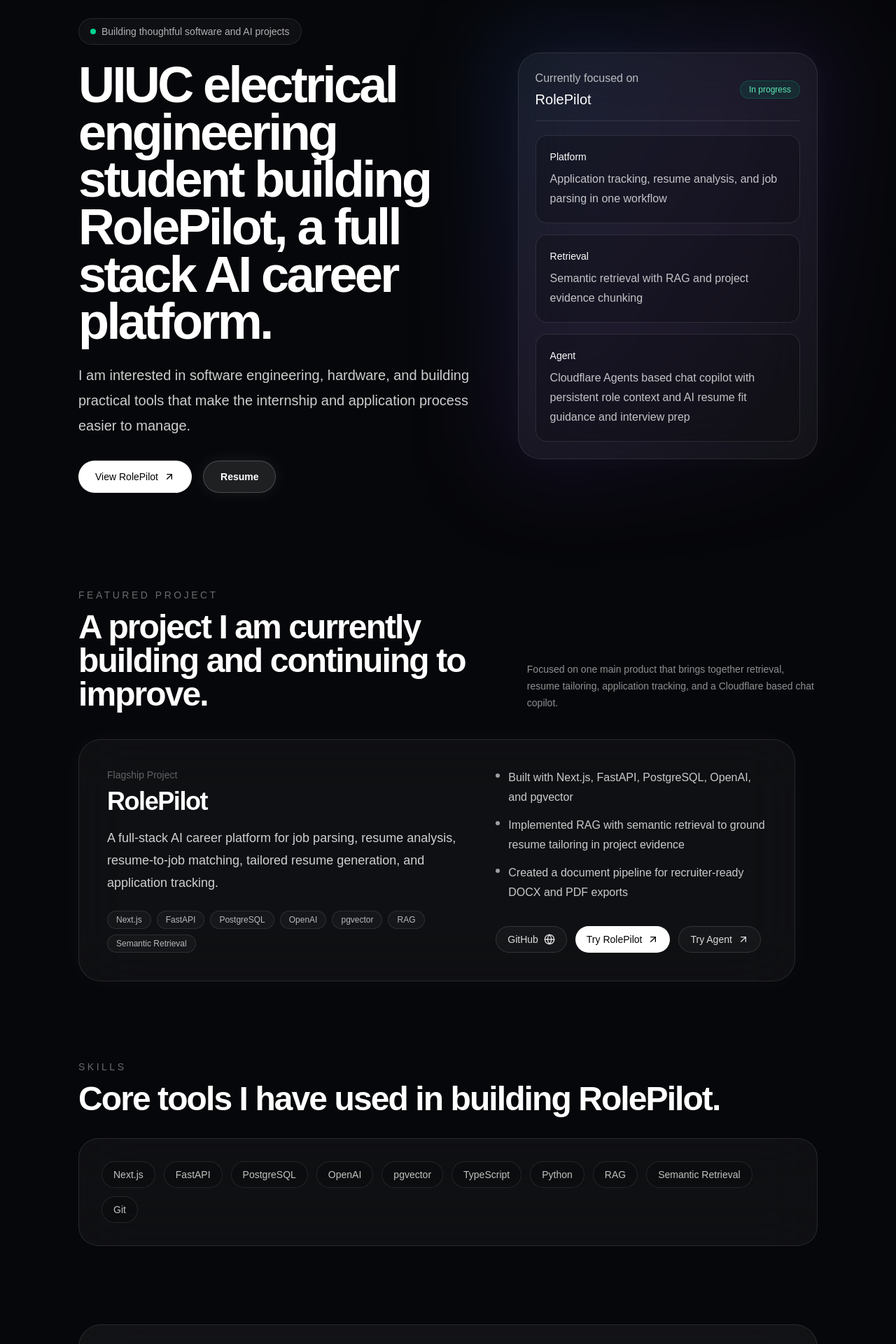
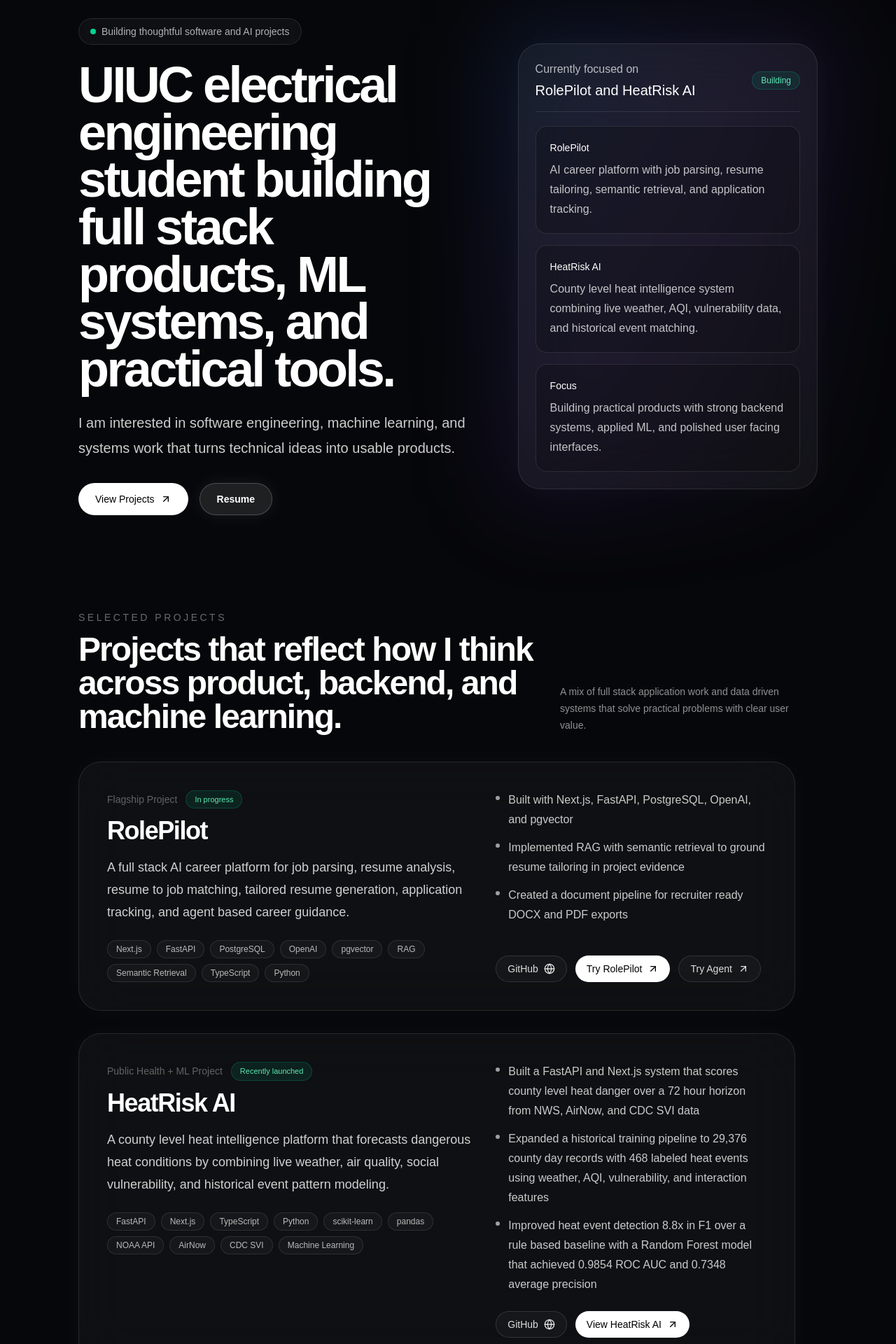
Before and after one commit to RogerXiao1507/portfolio-website, a Next.js app: page / in a window 1280 px wide. Shown: the part 180-2100 px from the top of the page at 70% size. Built offline with nearby package versions, Linux system fonts and the light colour scheme.

Commit message:
added heatrisk to portfolio

```diff
--- a/app/page.tsx
+++ b/app/page.tsx
@@ -3,15 +3,30 @@
 import { motion } from "framer-motion";
 import { ArrowUpRight, Globe, Link, Mail, Sparkles } from "lucide-react";
 
-const project = {
+type Project = {
+  title: string;
+  eyebrow: string;
+  description: string;
+  details: string[];
+  tags: string[];
+  github: string;
+  live?: string;
+  liveLabel?: string;
+  extraHref?: string;
+  extraLabel?: string;
+  status: string;
+};
+
+const projects: Project[] = [
+  {
     title: "RolePilot",
     eyebrow: "Flagship Project",
     description:
-    "A full-stack AI career platform for job parsing, resume analysis, resume-to-job matching, tailored resume generation, and application tracking.",
+      "A full stack AI career platform for job parsing, resume analysis, resume to job matching, tailored resume generation, application tracking, and agent based career guidance.",
     details: [
       "Built with Next.js, FastAPI, PostgreSQL, OpenAI, and pgvector",
       "Implemented RAG with semantic retrieval to ground resume tailoring in project evidence",
-    "Created a document pipeline for recruiter-ready DOCX and PDF exports",
+      "Created a document pipeline for recruiter ready DOCX and PDF exports",
     ],
     tags: [
       "Next.js",
@@ -21,11 +36,44 @@
       "pgvector",
       "RAG",
       "Semantic Retrieval",
+      "TypeScript",
+      "Python",
     ],
     github: "https://github.com/RogerXiao1507",
     live: "https://rolepilot-nu.vercel.app/",
-  agentLive: "https://cf_ai_rolepilot_agent.xiaoroger1507.workers.dev/",
-};
+    liveLabel: "Try RolePilot",
+    extraHref: "https://cf_ai_rolepilot_agent.xiaoroger1507.workers.dev/",
+    extraLabel: "Try Agent",
+    status: "In progress",
+  },
+  {
+    title: "HeatRisk AI",
+    eyebrow: "Public Health + ML Project",
+    description:
+      "A county level heat intelligence platform that forecasts dangerous heat conditions by combining live weather, air quality, social vulnerability, and historical event pattern modeling.",
+    details: [
+      "Built a FastAPI and Next.js system that scores county level heat danger over a 72 hour horizon from NWS, AirNow, and CDC SVI data",
+      "Expanded a historical training pipeline to 29,376 county day records with 468 labeled heat events using weather, AQI, vulnerability, and interaction features",
+      "Improved heat event detection 8.8x in F1 over a rule based baseline with a Random Forest model that achieved 0.9854 ROC AUC and 0.7348 average precision",
+    ],
+    tags: [
+      "FastAPI",
+      "Next.js",
+      "TypeScript",
+      "Python",
+      "scikit-learn",
+      "pandas",
+      "NOAA API",
+      "AirNow",
+      "CDC SVI",
+      "Machine Learning",
+    ],
+    github: "https://github.com/RogerXiao1507/HeatRisk_AI",
+    live: "https://heat-risk-ai.vercel.app/",
+    liveLabel: "View HeatRisk AI",
+    status: "Recently launched",
+  },
+];
 
 const skills = [
   "Next.js",
@@ -37,6 +85,11 @@
   "Python",
   "RAG",
   "Semantic Retrieval",
+  "scikit-learn",
+  "pandas",
+  "REST APIs",
+  "Tailwind CSS",
+  "Cloudflare Workers",
   "Git",
 ];
 
@@ -73,14 +126,14 @@
             <div>
               <p className="text-sm font-semibold tracking-[0.01em]">Roger Xiao</p>
               <p className="text-xs tracking-[0.02em] text-white/45">
-                RolePilot • Full-Stack • AI Workflows
+                Software • AI • Systems
               </p>
             </div>
           </div>
 
           <nav className="hidden items-center gap-6 text-sm text-white/65 md:flex">
-            <a href="#project" className="transition hover:text-white">
-              Project
+            <a href="#projects" className="transition hover:text-white">
+              Projects
             </a>
             <a href="#skills" className="transition hover:text-white">
               Skills
@@ -99,19 +152,19 @@
             </div>
 
             <h1 className="mt-6 max-w-4xl text-5xl font-semibold leading-[0.94] tracking-[-0.05em] text-white md:text-7xl">
-              UIUC electrical engineering student building RolePilot, a full stack AI career platform.
+              UIUC electrical engineering student building full stack products, ML systems, and practical tools.
             </h1>
 
             <p className="mt-6 max-w-2xl text-xl leading-9 text-white/80">
-              I am interested in software engineering, hardware, and building practical tools that make the internship and application process easier to manage.
+              I am interested in software engineering, machine learning, and systems work that turns technical ideas into usable products.
             </p>
 
             <div className="mt-8 flex flex-wrap gap-4">
               <a
-                href="#project"
+                href="#projects"
                 className="inline-flex items-center gap-2 rounded-full bg-white px-6 py-3 text-sm font-medium text-black transition hover:scale-[1.02]"
               >
-                View RolePilot
+                View Projects
                 <ArrowUpRight className="h-4 w-4" />
               </a>
               <a
@@ -134,26 +187,26 @@
               <div className="flex items-center justify-between border-b border-white/10 pb-4">
                 <div>
                   <p className="text-base text-white/70">Currently focused on</p>
-                  <p className="mt-1 text-xl font-medium text-white">RolePilot</p>
+                  <p className="mt-1 text-xl font-medium text-white">RolePilot and HeatRisk AI</p>
                 </div>
                 <div className="rounded-full border border-emerald-400/20 bg-emerald-400/10 px-3 py-1 text-xs text-emerald-300">
-                  In progress
+                  Building
                 </div>
               </div>
 
               <div className="grid gap-4 pt-5">
                 {[
                   [
-                    "Platform",
-                    "Application tracking, resume analysis, and job parsing in one workflow",
+                    "RolePilot",
+                    "AI career platform with job parsing, resume tailoring, semantic retrieval, and application tracking.",
                   ],
                   [
-                    "Retrieval",
-                    "Semantic retrieval with RAG and project evidence chunking",
+                    "HeatRisk AI",
+                    "County level heat intelligence system combining live weather, AQI, vulnerability data, and historical event matching.",
                   ],
                   [
-                    "Agent",
-                    "Cloudflare Agents based chat copilot with persistent role context and AI resume fit guidance and interview prep",
+                    "Focus",
+                    "Building practical products with strong backend systems, applied ML, and polished user facing interfaces.",
                   ],
                 ].map(([title, desc], i) => (
                   <motion.div
@@ -173,7 +226,7 @@
           </motion.div>
         </div>
 
-        <section id="project" className="pt-6">
+        <section id="projects" className="pt-6">
           <motion.div
             initial="hidden"
             whileInView="visible"
@@ -181,31 +234,42 @@
             variants={fadeUp}
           >
             <p className="text-sm uppercase tracking-[0.25em] text-white/40">
-              Featured Project
+              Selected Projects
             </p>
             <div className="mt-3 flex flex-col gap-4 md:flex-row md:items-end md:justify-between">
               <h2 className="max-w-2xl text-3xl font-semibold tracking-[-0.04em] md:text-5xl">
-                A project I am currently building and continuing to improve.
+                Projects that reflect how I think across product, backend, and machine learning.
               </h2>
               <p className="max-w-md text-sm leading-6 text-white/55">
-                Focused on one main product that brings together retrieval, resume tailoring, application tracking, and a Cloudflare based chat copilot.
+                A mix of full stack application work and data driven systems that solve practical problems with clear user value.
               </p>
             </div>
           </motion.div>
 
+          <div className="mt-10 grid gap-8">
+            {projects.map((project, index) => (
               <motion.article
+                key={project.title}
+                custom={index}
                 initial="hidden"
                 whileInView="visible"
                 viewport={{ once: true, amount: 0.15 }}
                 variants={fadeUp}
                 whileHover={{ y: -4 }}
-            className="mt-10 grid max-w-5xl gap-8 rounded-[32px] border border-white/10 bg-white/[0.04] p-7 backdrop-blur-2xl transition shadow-[0_0_40px_rgba(255,255,255,0.03)] md:grid-cols-[1.15fr_0.85fr] md:p-10"
+                className="grid max-w-5xl gap-8 rounded-[32px] border border-white/10 bg-white/[0.04] p-7 backdrop-blur-2xl transition shadow-[0_0_40px_rgba(255,255,255,0.03)] md:grid-cols-[1.15fr_0.85fr] md:p-10"
               >
                 <div>
+                  <div className="flex items-center gap-3">
                     <p className="text-sm text-white/35">{project.eyebrow}</p>
-              <h3 className="mt-2 text-3xl font-semibold tracking-[-0.04em] md:text-4xl">
+                    <span className="rounded-full border border-emerald-400/20 bg-emerald-400/10 px-3 py-1 text-[11px] text-emerald-300">
+                      {project.status}
+                    </span>
+                  </div>
+
+                  <h3 className="mt-3 text-3xl font-semibold tracking-[-0.04em] md:text-4xl">
                     {project.title}
                   </h3>
+
                   <p className="mt-4 max-w-2xl text-lg leading-8 text-white/80">
                     {project.description}
                   </p>
@@ -243,27 +307,34 @@
                       <Globe className="h-4 w-4" />
                     </a>
 
+                    {project.live ? (
                       <a
                         href={project.live}
                         target="_blank"
                         rel="noopener noreferrer"
                         className="inline-flex items-center gap-2 rounded-full bg-white px-4 py-2 text-sm font-medium text-black transition hover:scale-[1.02]"
                       >
-                  Try RolePilot
+                        {project.liveLabel || "View Project"}
                         <ArrowUpRight className="h-4 w-4" />
                       </a>
+                    ) : null}
+
+                    {project.extraHref ? (
                       <a
-                  href={project.agentLive}
+                        href={project.extraHref}
                         target="_blank"
                         rel="noopener noreferrer"
                         className="inline-flex items-center gap-2 rounded-full border border-white/12 bg-white/[0.03] px-4 py-2 text-sm text-white/85 transition hover:bg-white/[0.07]"
                       >
-                  Try Agent
+                        {project.extraLabel}
                         <ArrowUpRight className="h-4 w-4" />
                       </a>
+                    ) : null}
                   </div>
                 </div>
               </motion.article>
+            ))}
+          </div>
         </section>
 
         <section id="skills" className="pt-28">
@@ -277,7 +348,7 @@
               Skills
             </p>
             <h2 className="mt-3 text-3xl font-semibold tracking-[-0.04em] md:text-5xl">
-              Core tools I have used in building RolePilot.
+              Core tools I have used across full stack and ML projects.
             </h2>
           </motion.div>
 
@@ -316,10 +387,10 @@
             <div className="mt-4 flex flex-col gap-8 md:flex-row md:items-end md:justify-between">
               <div>
                 <h2 className="max-w-2xl text-3xl font-semibold tracking-[-0.04em] md:text-5xl">
-                  Interested in both software engineering and hardware opportunities.
+                  Interested in software engineering, machine learning, and systems opportunities.
                 </h2>
                 <p className="mt-4 max-w-xl text-base leading-7 text-white/60">
-                  I am open to internship opportunities where I can contribute across software engineering, backend systems, hardware related work, digital systems, and AI powered product workflows.
+                  I am open to internship opportunities where I can contribute across backend engineering, applied AI, data driven products, and low level systems work.
                 </p>
               </div>
 
```
Lines whose indentation alone changed are shown as unchanged.
